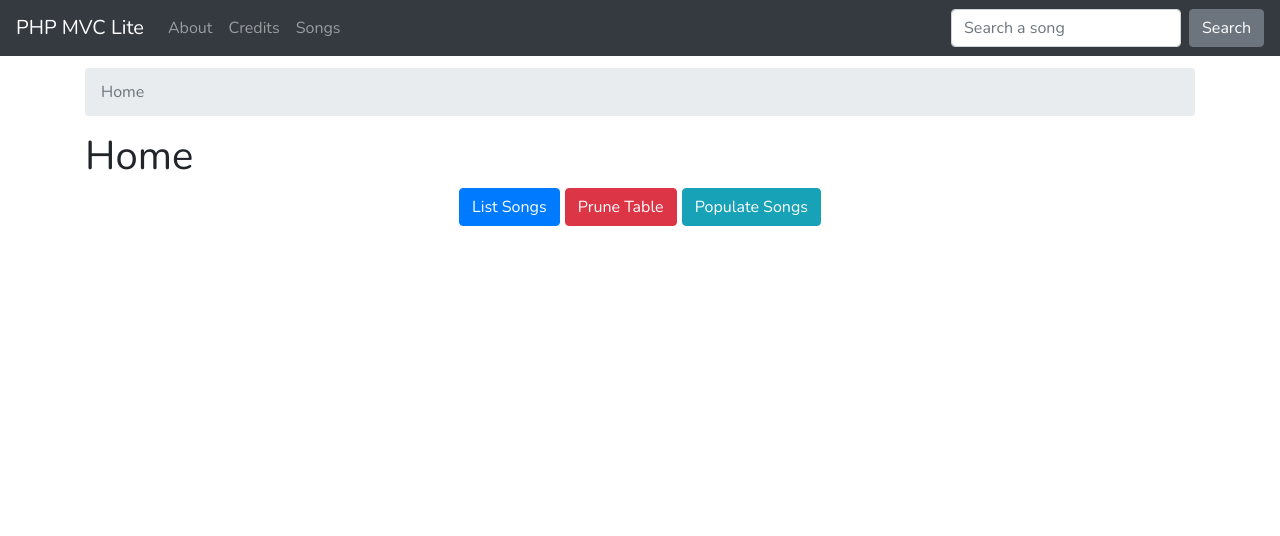
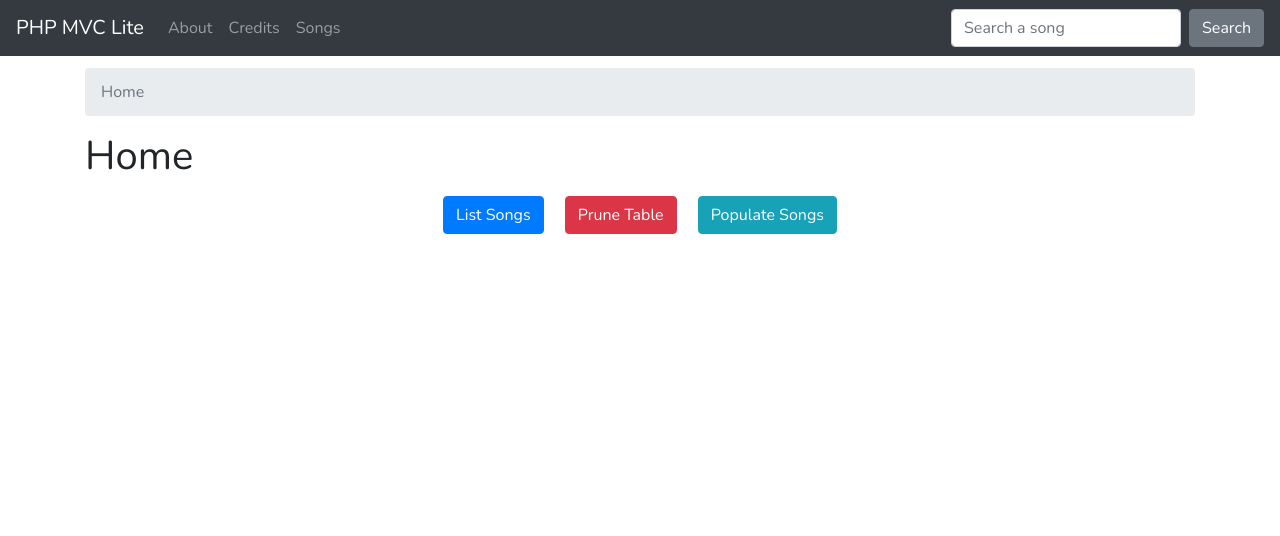
Before and after one commit to sistematico/php-mvc-lite, a PHP site: page / in a window 1280 px wide. Shown: the top 536 px of the page. Run offline with PHP 8.4, Linux system fonts and the light colour scheme; some libraries are stand-ins or nearby versions.

Commit message:
Master update

```diff
--- a/app/view/_templates/footer.php
+++ b/app/view/_templates/footer.php
@@ -1,7 +1,7 @@
 <footer class="footer">
     <div class="container">
         <span class="text-muted">
-            Made with <i class="fas fa-heart"></i> by <a href="https://lucasbrum.net" target="_blank">Lucas</a> in Terenos. <div class="d-none d-sm-inline">Sources on <a href="https://github.com/sistematico/php-mvc-lite" target="_blank">Github</a>.
+            Made with <i class="fas fa-heart"></i> by <a href="https://lucasbrum.net" target="_blank">Lucas</a> in <a href="https://pt.wikipedia.org/wiki/Terenos" target="_blank">Terenos</a>. <div class="d-none d-sm-inline">Sources on <a href="https://github.com/sistematico/php-mvc-lite" target="_blank">Github</a>.
             Proudly hosted by <a href="https://www.owned-networks.net/client_area/aff.php?aff=11" target="_blank">Owned-Networks</a>.</div>
         </span>
     </div>
--- a/app/view/pages/index.php
+++ b/app/view/pages/index.php
@@ -8,8 +8,8 @@
 
     <h1 class="mt-3">Home</h1>
     <p class="lead text-center">
-        <a class="btn btn-primary" href="<?php echo URL; ?>songs" role="button">List Songs</a>
-        <a class="btn btn-danger" href="<?php echo URL; ?>songs/prune" role="button">Prune Table</a>
-        <a class="btn btn-info" href="<?php echo URL; ?>songs/populate" role="button">Populate Songs</a>
+        <a class="btn btn-primary m-2" href="<?php echo URL; ?>songs" role="button">List Songs</a>
+        <a class="btn btn-danger m-2" href="<?php echo URL; ?>songs/prune" role="button">Prune Table</a>
+        <a class="btn btn-info m-2" href="<?php echo URL; ?>songs/populate" role="button">Populate Songs</a>
     </p>
 </main>
--- a/app/view/songs/index.php
+++ b/app/view/songs/index.php
@@ -32,6 +32,7 @@
 
     <?php if (isset($songs) && count($songs) > 0) { ?>
     <h3>List</h3>
+    <div class="table-responsive">
     <table class="table table-striped table-dark">
         <thead>
             <tr>
@@ -60,6 +61,7 @@
             <?php } ?>
         </tbody>
     </table>
+    </div>
 
     <p>Songs: <?php echo $amount_of_songs; ?></small></p>
     <!-- <h3>Amount of songs (via AJAX)</h3>
--- a/app/view/songs/search.php
+++ b/app/view/songs/search.php
@@ -9,7 +9,7 @@
     </nav>
 
     <h1>Search</h1>
-
+    <div class="table-responsive">
     <table class="table table-striped table-dark">
         <thead>
             <tr>
@@ -38,4 +38,5 @@
             <?php } ?>
         </tbody>
     </table>
+    </div>
 </main>
--- a/public/css/main.css
+++ b/public/css/main.css
@@ -8,7 +8,7 @@ body {
 }
 
 body > .container {
-    padding: 60px 15px 0;
+    padding: 60px 15px 60px;
 }
 
 .fa-trash,
```
